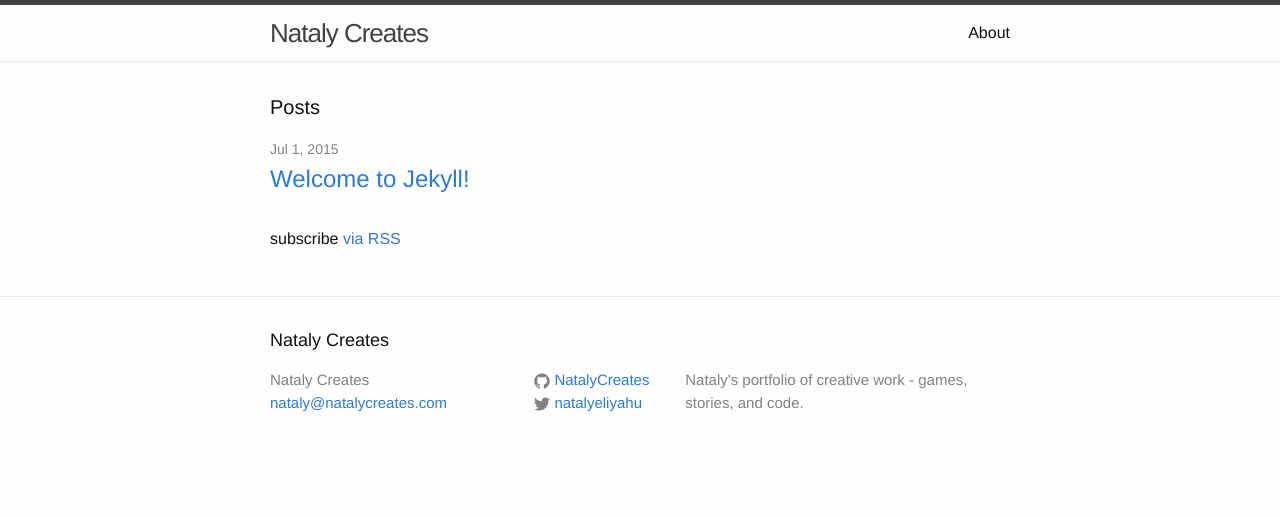
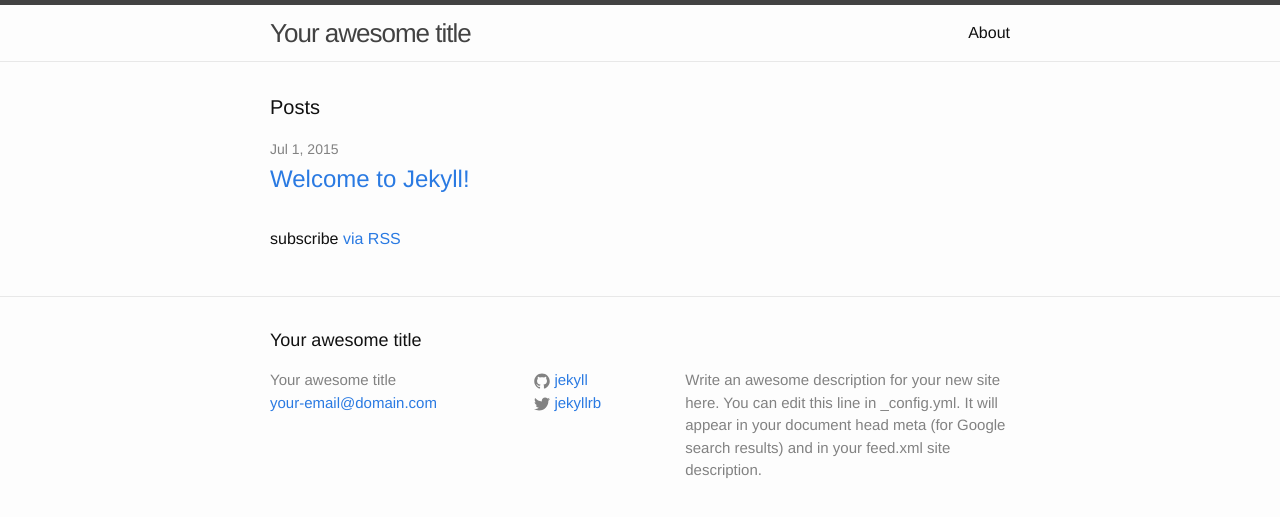
Before and after one commit to NatalyCreates/NatalyCreates.github.io, a Jekyll site: the page built from index.html, in a window 1280 px wide. Shown: the top 517 px of the page. Built offline with Jekyll 4.4.1, drawn with Linux system fonts in a browser that asks for light colours.

Commit message:
Revert "Updated .yml settings"
This reverts commit f240cf3c38a3f21eec74a431f273b3eeb60b4fa3.

```diff
--- a/_config.yml
+++ b/_config.yml
@@ -1,12 +1,14 @@
 # Site settings
-title: Nataly Creates
-email: nataly@natalycreates.com
+title: Your awesome title
+email: your-email@domain.com
 description: > # this means to ignore newlines until "baseurl:"
-  Nataly's portfolio of creative work - games, stories, and code.
+  Write an awesome description for your new site here. You can edit this
+  line in _config.yml. It will appear in your document head meta (for
+  Google search results) and in your feed.xml site description.
 baseurl: "" # the subpath of your site, e.g. /blog/
-url: "http://natalycreates.github.io" # the base hostname & protocol for your site
-twitter_username: natalyeliyahu
-github_username:  NatalyCreates
+url: "http://yourdomain.com" # the base hostname & protocol for your site
+twitter_username: jekyllrb
+github_username:  jekyll
 
 # Build settings
 markdown: kramdown
```
